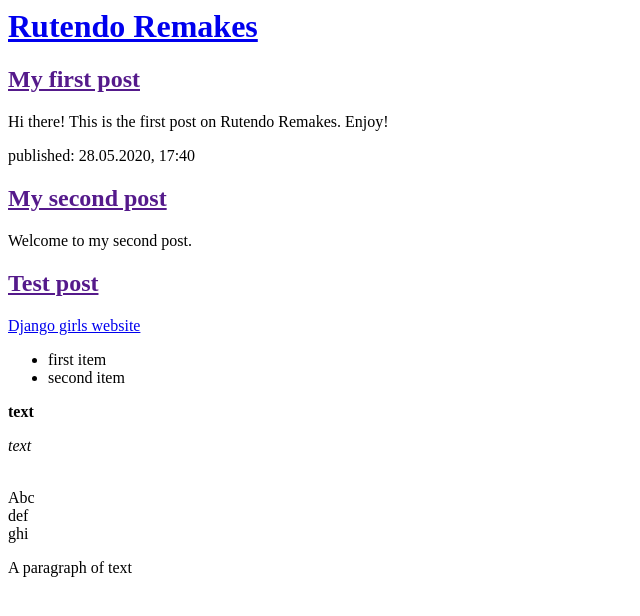
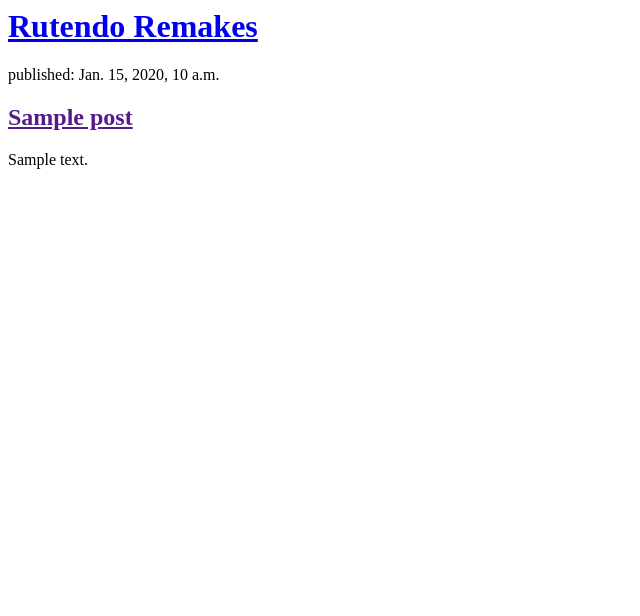
Before and after one commit to vrutendo/my-first-blog, a Django app: page / in a window 1280 px wide. Shown: the top 616 px of the page, without its empty margins (0-640 px from the left). Run offline with Django 3.2, Linux system fonts and the light colour scheme; tables that the repository leaves empty hold one stand-in row (values such as "Sample post").

Commit message:
Modified templates to display posts from database.

```diff
--- a/blog/templates/blog/post_list.html
+++ b/blog/templates/blog/post_list.html
@@ -7,26 +7,13 @@
             <h1><a href="/">Rutendo Remakes</a></h1>
         </div>
 
-        <div>
-            <h2><a href="">My first post</a></h2>
-            <p>Hi there! This is the first post on Rutendo Remakes. Enjoy!</p>
-        </div>
-
-        <div>
-            <p>published: 28.05.2020, 17:40</p>
-            <h2><a href="">My second post</a></h2>
-            <p>Welcome to my second post.</p>
-        </div>
-
-        </div>
-            <h2><a href="">Test post</a></h2>
-            <a href="https://djangogirls.org">Django girls website</a>
-            <ul><li>first item</li><li>second item</li></ul>
-            <strong>text</strong>
-            <p><em>text</em></p>
-            <br>Abc <br>def <br>ghi
-            <p>A paragraph of text</p>
-        </div>
+        {% for post in posts %}
+            <div>
+                <p>published: {{ post.published_date }}</p>
+                <h2><a href="">{{ post.title }}</a></h2>
+                <p>{{ post.text|linebreaksbr }}</p>
+            </div>
+        {% endfor %}
 
     </body>
 </html>
--- a/blog/views.py
+++ b/blog/views.py
@@ -1,5 +1,8 @@
 from django.shortcuts import render
+from django.utils import timezone
+from .models import Post
 
 # Create your views here.
 def post_list(request):
-    return render(request, 'blog/post_list.html', {})
+    posts = Post.objects.filter(published_date__lte=timezone.now()).order_by('published_date')
+    return render(request, 'blog/post_list.html', {'posts': posts})
```
